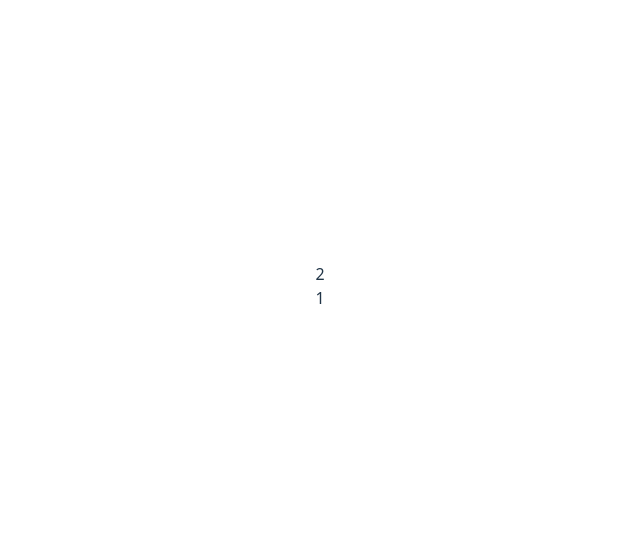
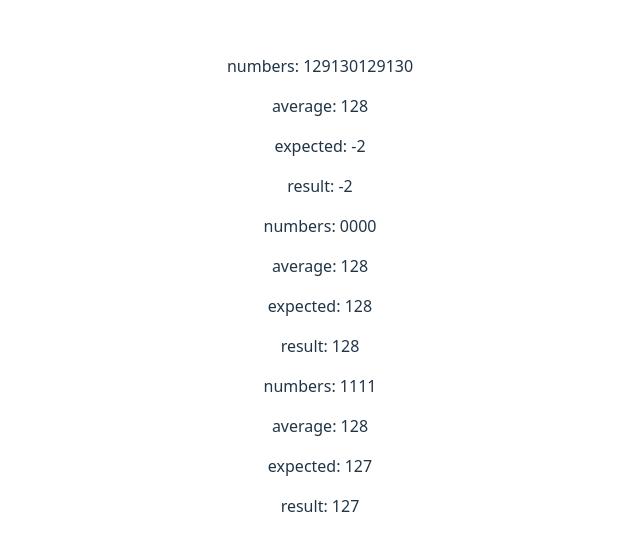
Before and after one commit to WinfredMa/algorithm-learning, a React (Vite) app: page / in a window 1280 px wide. Shown: the part 114-664 px from the top of the page, without its empty margins (320-960 px from the left). Built offline with nearby package versions, Linux system fonts and the light colour scheme.

Commit message:
algorithm: average number.

```diff
--- a/src/App.jsx
+++ b/src/App.jsx
@@ -6,12 +6,13 @@ import FailRatesStatistic from './algorithms/failRatesStatistic'
 import RecoveryString from './algorithms/recoveryString'
 import SortChairs from './algorithms/sortChairs'
 import SetColor from './algorithms/setColor'
+import AverageNumber from './algorithms/averageNumber'
 function App() {
   const [count, setCount] = useState(0)
 
   return (
     <div className="algorithms-home">
-      <SetColor />
+      <AverageNumber />
     </div>
   )
 }
--- /dev/null
+++ b/src/algorithms/averageNumber.jsx
@@ -0,0 +1,36 @@
+const AverageNumber = () => {
+  const testData = [
+    { numbers: [129, 130, 129, 130], average: 128, expected: -2, result: '' },
+    { numbers: [0, 0, 0, 0], average: 128, expected: 128, result: '' },
+    { numbers: [1, 1, 1, 1], average: 128, expected: 127, result: '' },
+  ];
+  const algorithm = (numbers, average) => {
+    let result = '';
+    const originalAverage =
+      numbers.reduce((acc, num) => acc + num, 0) / numbers.length;
+
+    if (originalAverage > average) {
+      result = -Math.round(originalAverage - average);
+    } else {
+      result = Math.round(average - originalAverage);
+    }
+
+    return result;
+  };
+  return (
+    <div>
+      {testData.map((test, index) => {
+        return (
+          <div>
+            <p>numbers: {test.numbers}</p>
+            <p>average: {test.average}</p>
+            <p>expected: {test.expected}</p>
+            <p>result: {algorithm(test.numbers, test.average)}</p>
+          </div>
+        );
+      })}
+    </div>
+  );
+};
+
+export default AverageNumber;
```
